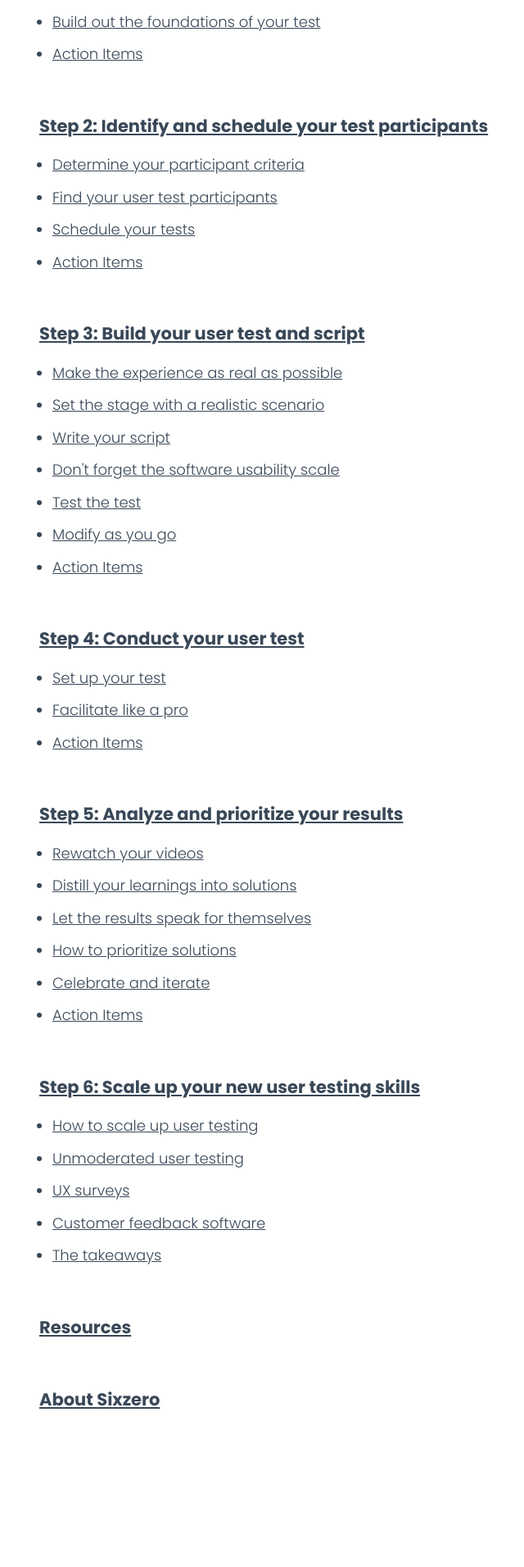
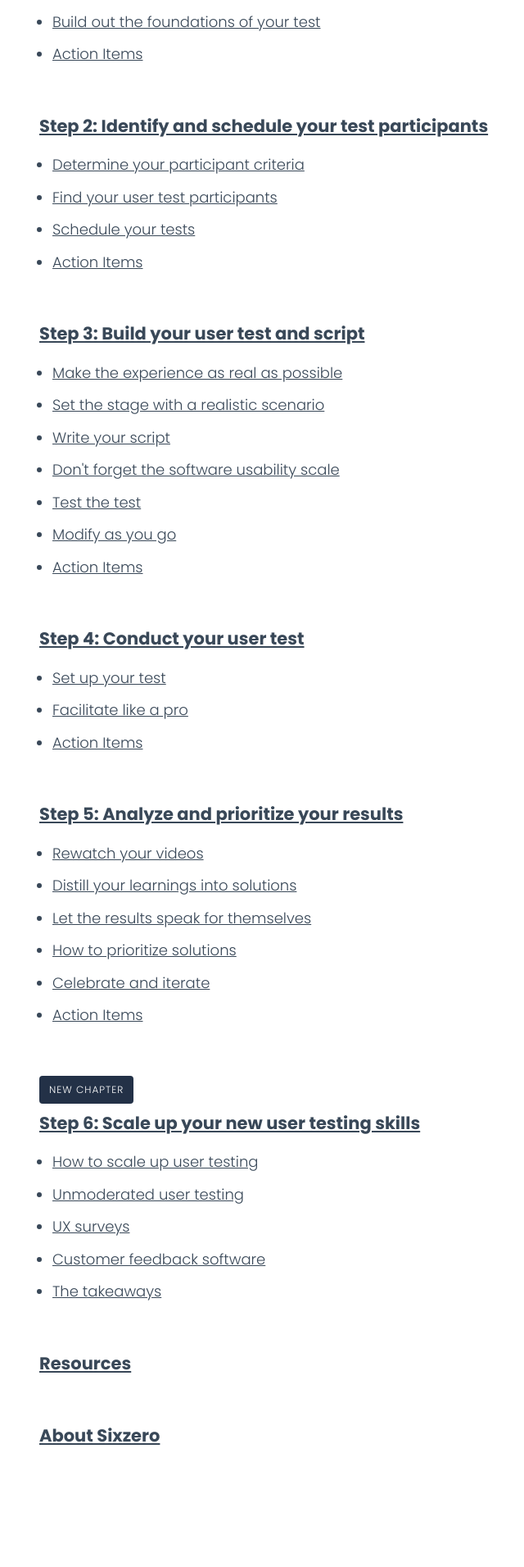
Before and after one commit to teamsixzero/teamsixzero.github.io, a Jekyll site: the page built from startusertesting/webbook.html, in a window 1280 px wide. Shown: the part 1523-3434 px from the top of the page at 82% size, without its empty margins (182-822 px from the left). Built offline with Jekyll 4.4.1, drawn with Linux system fonts in a browser that asks for light colours; nearby versions of some CDN libraries; before the commit the page ends 3390 px from its top, so only the background shows below that.

Commit message:
add new chapter chip

```diff
--- a/_includes/book-toc.html
+++ b/_includes/book-toc.html
@@ -208,6 +208,7 @@
   </li>
   <li class="toc__step">
     <span class="h6 toc__chapter-title">
+      <div class="new-chapter-chip">New Chapter</div>
       <a href="/startusertesting/6-step-6/">
         Step 6: Scale up your new user testing skills
       </a>
--- a/_sass/pages/_book-landing.scss
+++ b/_sass/pages/_book-landing.scss
@@ -293,6 +293,10 @@
 .toc__step {
   margin-bottom: 56px;
 
+  .toc__chapter-title a {
+    display: block;
+  }
+
   &:last-of-type {
     margin-bottom: 0;
 
@@ -330,3 +334,22 @@
 .book-about__title {
   margin-bottom: 56px;
 }
+
+
+// ==========================================================================
+// New Chapter
+// ==========================================================================
+
+.new-chapter-chip {
+  display: inline-block;
+  padding: 8px 12px;
+  text-decoration: none;
+  font-size: 12px;
+  font-weight: 300;
+  letter-spacing: 1px;
+  text-transform: uppercase;
+  background: $blue;
+  color: #ffffff;
+  margin-bottom: 8px;
+  border-radius: 4px;
+}
```
